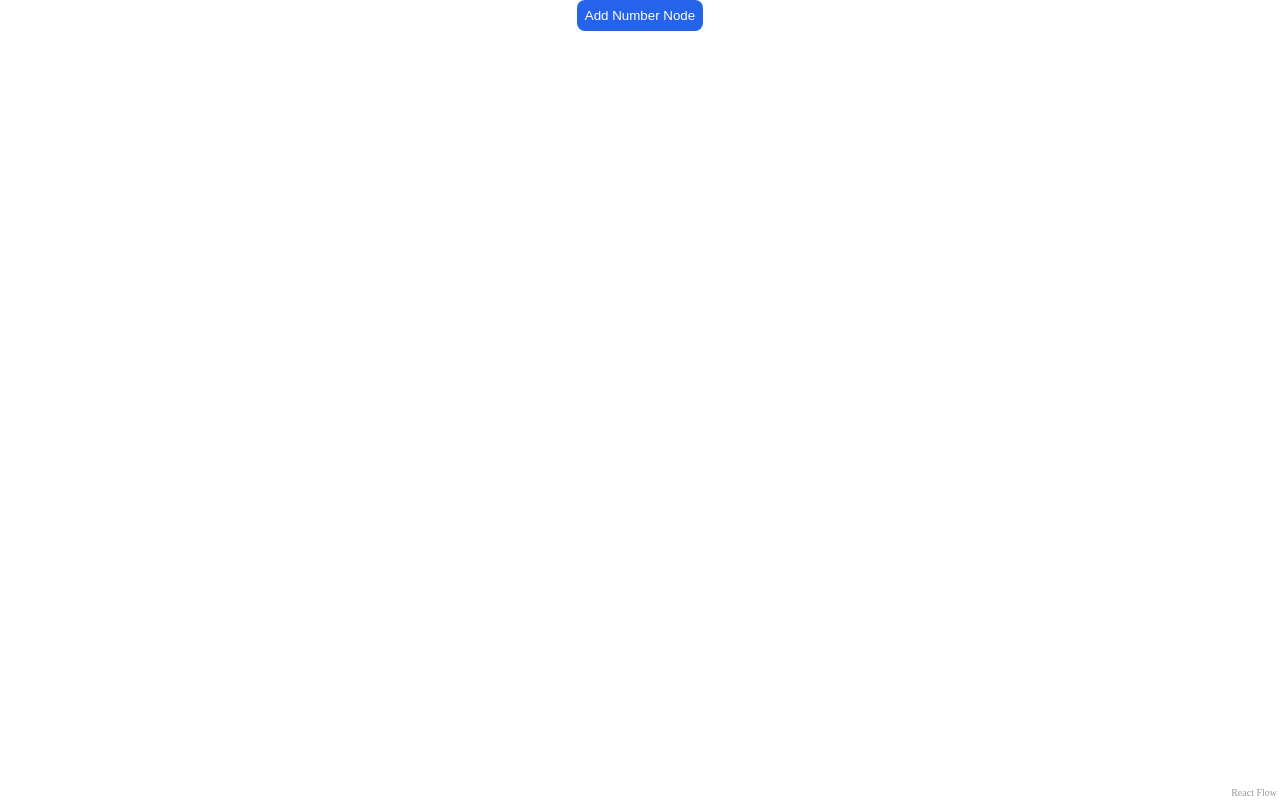
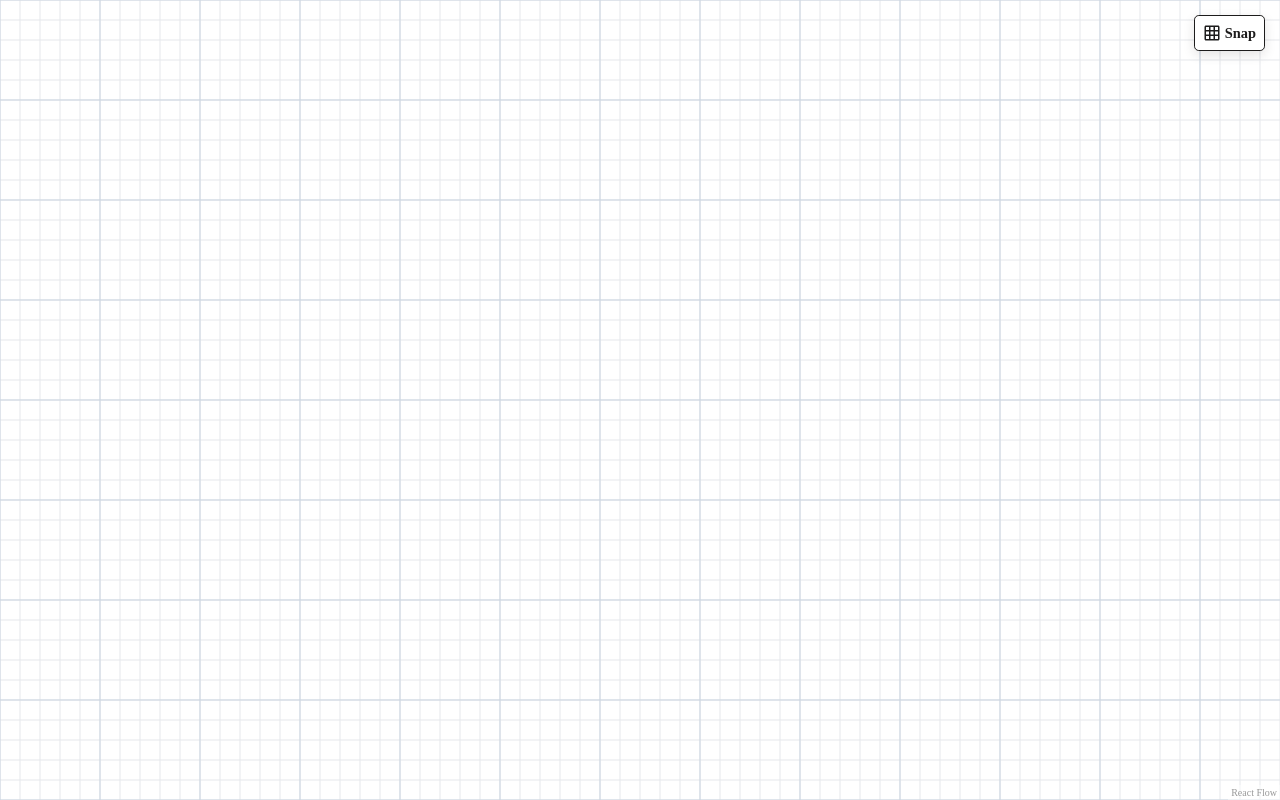
Before and after one commit to ExposedCat/numberflow, a React (Vite) app: page / in a window 1280 px wide. Built offline with nearby package versions, Linux system fonts and the light colour scheme.

Commit message:
feat: grid, snapping

```diff
--- a/src/components/pages/Root.tsx
+++ b/src/components/pages/Root.tsx
@@ -1,11 +1,25 @@
 import {
 	addEdge,
+	Background,
+	BackgroundVariant,
 	type Connection,
+	Panel,
 	ReactFlow,
+	type ReactFlowInstance,
+	type SnapGrid,
 	useEdgesState,
 	useNodesState,
 } from "@xyflow/react";
-import { type FC, useCallback, useMemo } from "react";
+import {
+	type FC,
+	type MouseEvent,
+	useCallback,
+	useMemo,
+	useRef,
+	useState,
+} from "react";
+import { MdGridOn } from "react-icons/md";
+import { styled } from "@/theme";
 import { Box } from "../ui/Box";
 
 import "@xyflow/react/dist/style.css";
@@ -15,11 +29,50 @@ import {
 	type WeightedEdgeType,
 } from "../edges/WeightedEdge";
 import { NumberNode, type NumberNodeType } from "../nodes/NumberNode";
-import { Button } from "../ui/Button";
+
+const SNAP_GRID: SnapGrid = [20, 20];
+
+const SnapToggleButton = styled("button", {
+	alignItems: "center",
+	backgroundColor: "$white",
+	border: "1px solid $border-default",
+	borderRadius: "$inner",
+	boxShadow: "0 0.25rem 0.75rem rgba(29, 28, 28, 0.12)",
+	color: "$text-primary",
+	cursor: "pointer",
+	display: "inline-flex",
+	fontFamily: "inherit",
+	fontSize: "$small",
+	fontWeight: "$semibold",
+	gap: "$xs",
+	height: "2.25rem",
+	paddingInline: "$sm",
+
+	"&:hover": {
+		backgroundColor: "#f8fafc",
+	},
+
+	variants: {
+		active: {
+			true: {
+				backgroundColor: "$interactive-primary",
+				borderColor: "$interactive-primary",
+				color: "$text-inverse",
+
+				"&:hover": {
+					backgroundColor: "$interactive-primary-hover",
+				},
+			},
+		},
+	},
+});
 
 export const Root: FC = () => {
 	const [nodes, setNodes, onNodesChange] = useNodesState<NumberNodeType>([]);
 	const [edges, setEdges, onEdgesChange] = useEdgesState<WeightedEdgeType>([]);
+	const [snapToGrid, setSnapToGrid] = useState(false);
+	const reactFlowRef =
+		useRef<ReactFlowInstance<NumberNodeType, WeightedEdgeType>>(null);
 
 	const buildEdge = useCallback((connection: Connection): WeightedEdgeType => {
 		const edgeId = `e-${connection.source}-${connection.sourceHandle ?? "s"}-${connection.target}-${connection.targetHandle ?? "t"}-${Date.now()}`;
@@ -31,22 +84,37 @@ export const Root: FC = () => {
 	}, []);
 
 	const createNumberNode = useCallback(
-		(id: string): NumberNodeType => ({
+		(id: string, position: NumberNodeType["position"]): NumberNodeType => ({
 			id,
 			type: "number" as const,
-			position: { x: 0, y: 0 },
+			position,
 			data: { expression: "", inputs: [], computedValue: null },
 		}),
 		[],
 	);
-	const addNumberNode = useCallback(() => {
-		const id = Date.now().toString();
-		setNodes((prev) => [...prev, createNumberNode(id)]);
-	}, [createNumberNode, setNodes]);
+
 	const onConnect = useCallback(
 		(connection: Connection) =>
 			setEdges((prev) => addEdge(buildEdge(connection), prev)),
 		[buildEdge, setEdges],
+	);
+	const onPaneClick = useCallback(
+		(event: MouseEvent) => {
+			if (event.detail !== 2) return;
+
+			const position = reactFlowRef.current?.screenToFlowPosition(
+				{
+					x: event.clientX,
+					y: event.clientY,
+				},
+				{ snapToGrid },
+			);
+			if (!position) return;
+
+			const id = Date.now().toString();
+			setNodes((prev) => [...prev, createNumberNode(id, position)]);
+		},
+		[createNumberNode, setNodes, snapToGrid],
 	);
 
 	const nodeTypes = useMemo(() => ({ number: NumberNode }), []);
@@ -54,16 +122,51 @@ export const Root: FC = () => {
 
 	return (
 		<Box column center style={{ width: "100vw", height: "100vh" }}>
-			<Button label="Add Number Node" onClick={addNumberNode} />
 			<ReactFlow
 				{...{ nodes, edges, onNodesChange, onEdgesChange, onConnect }}
 				nodeTypes={nodeTypes}
 				edgeTypes={edgeTypes}
 				connectionLineComponent={WeightedConnectionLine}
+				onInit={(reactFlow) => {
+					reactFlowRef.current = reactFlow;
+				}}
+				onPaneClick={onPaneClick}
 				panOnDrag={[1]}
 				panOnScroll
+				snapGrid={SNAP_GRID}
+				snapToGrid={snapToGrid}
+				zoomOnDoubleClick={false}
 				zoomOnScroll={false}
-			/>
+			>
+				<Panel position="top-right">
+					<SnapToggleButton
+						active={snapToGrid}
+						aria-label={`${snapToGrid ? "Disable" : "Enable"} grid snapping`}
+						aria-pressed={snapToGrid}
+						className="nopan"
+						onClick={() => setSnapToGrid((enabled) => !enabled)}
+						title={`${snapToGrid ? "Disable" : "Enable"} grid snapping`}
+						type="button"
+					>
+						<MdGridOn aria-hidden size={18} />
+						Snap
+					</SnapToggleButton>
+				</Panel>
+				<Background
+					id="fine-grid"
+					color="#e5e7eb"
+					gap={20}
+					lineWidth={1}
+					variant={BackgroundVariant.Lines}
+				/>
+				<Background
+					id="major-grid"
+					color="#cbd5e1"
+					gap={100}
+					lineWidth={1}
+					variant={BackgroundVariant.Lines}
+				/>
+			</ReactFlow>
 		</Box>
 	);
 };
```
